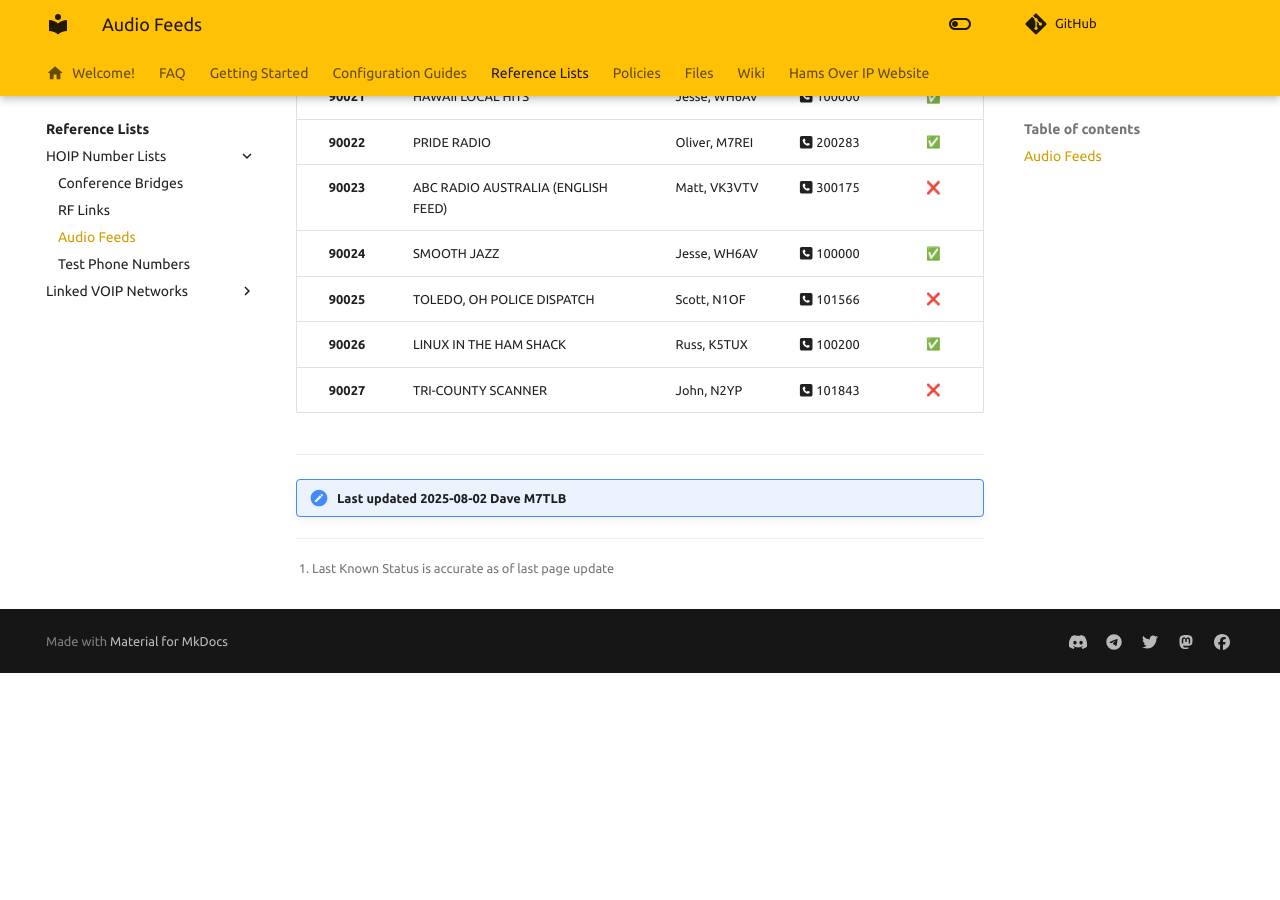
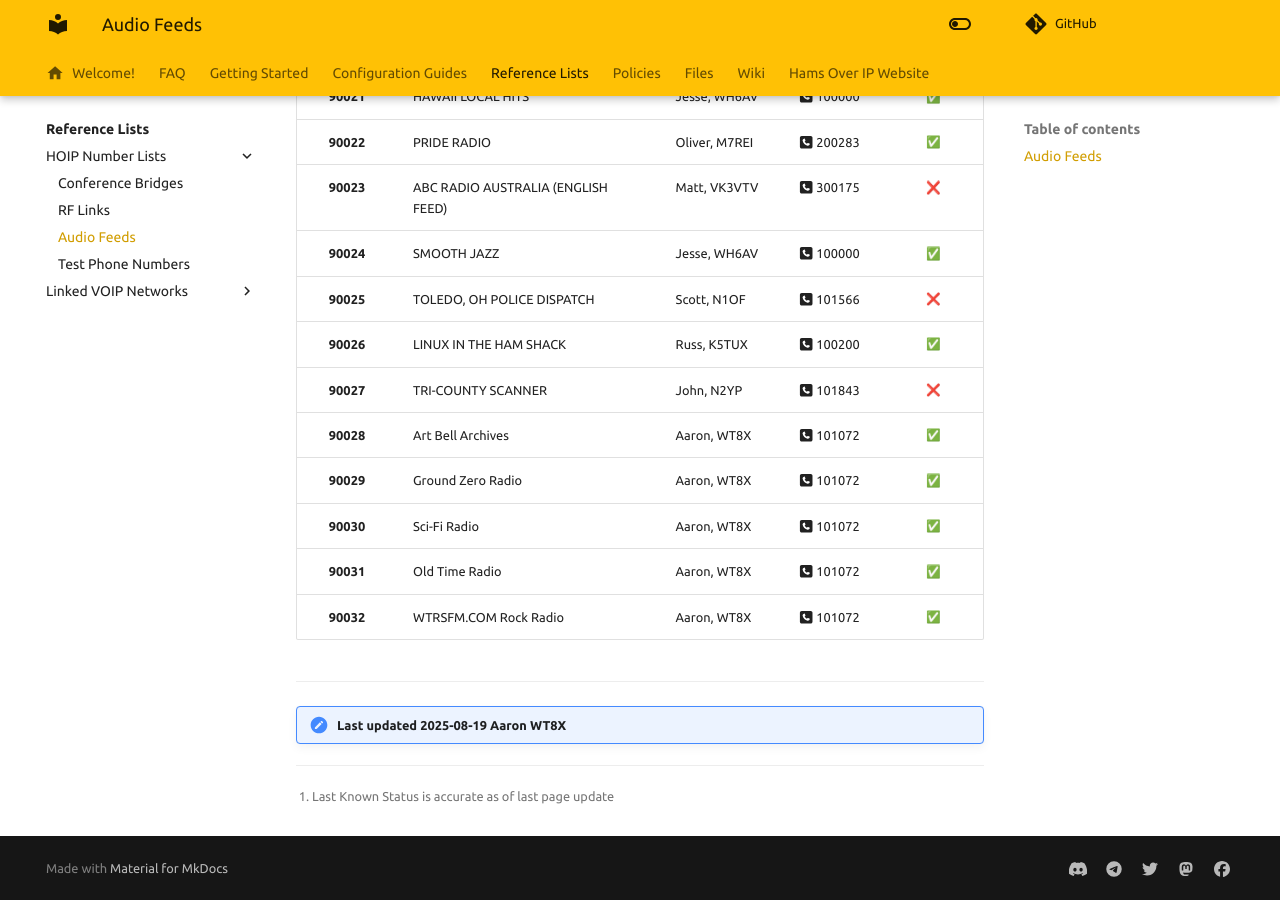
Before and after one commit to hamsoverip/wiki, an MkDocs documentation site: the page built from docs/reference/audio-feeds-list.md, in a window 1280 px wide and 900 px high, scrolled down 1007 px. Built offline with MkDocs 1.6.1 and Material for MkDocs 9.7.7, drawn with Linux system fonts in a browser that asks for light colours; emoji names are drawn with the system emoji font; comment, search, counter and statistics services are not loaded; before the commit the page ends 1680 px from its top, so only the background shows below that.

Commit message:
Update audio-feeds-list.md
Checked all feeds to verify if they are now working.

```diff
--- a/docs/reference/audio-feeds-list.md
+++ b/docs/reference/audio-feeds-list.md
@@ -26,7 +26,7 @@
 | Extension | Name                                | Owner Contact | &nbsp;                                  | Status [^1]        |
 | :-------: | ----------------------------------- | ------------- | --------------------------------------- | :----------------: |
 | **90002** | NEWSLINE CENTER                     | Steve, K4KSA  | :fontawesome-solid-square-phone: 100001 | :white_check_mark: |
-| **90003** | VARIOUS AUDIO FEEDS                 | Travis, W4TII | :fontawesome-solid-square-phone: 100189 | :x:                |
+| **90003** | VARIOUS AUDIO FEEDS                 | Travis, W4TII | :fontawesome-solid-square-phone: 100189 | :white_check_mark: |
 | **90004** | REGGAE 1                            | Jesse, WH6AV  | :fontawesome-solid-square-phone: 100000 | :white_check_mark: |
 | **90005** | REGGAE 2                            | Jesse, WH6AV  | :fontawesome-solid-square-phone: 100000 | :white_check_mark: |
 | **90006** | TOP 80's 2                          | Jesse, WH6AV  | :fontawesome-solid-square-phone: 100000 | :white_check_mark: |
@@ -41,9 +41,14 @@
 | **90025** | TOLEDO, OH POLICE DISPATCH          | Scott, N1OF   | :fontawesome-solid-square-phone: 101566 | :x:                |
 | **90026** | LINUX IN THE HAM SHACK              | Russ, K5TUX   | :fontawesome-solid-square-phone: 100200 | :white_check_mark: |
 | **90027** | TRI-COUNTY SCANNER                  | John, N2YP    | :fontawesome-solid-square-phone: 101843 | :x:                |
+| **90028** | Art Bell Archives                   | Aaron, WT8X   | :fontawesome-solid-square-phone: 101072 | :white_check_mark: |
+| **90029** | Ground Zero Radio                   | Aaron, WT8X   | :fontawesome-solid-square-phone: 101072 | :white_check_mark: |
+| **90030** | Sci-Fi Radio                        | Aaron, WT8X   | :fontawesome-solid-square-phone: 101072 | :white_check_mark: |
+| **90031** | Old Time Radio                      | Aaron, WT8X   | :fontawesome-solid-square-phone: 101072 | :white_check_mark: |
+| **90032** | WTRSFM.COM Rock Radio               | Aaron, WT8X   | :fontawesome-solid-square-phone: 101072 | :white_check_mark: |
 
 ---
 
-!!! note "Last updated 2025-08-02 Dave M7TLB"
+!!! note "Last updated 2025-08-19 Aaron WT8X"
 
 [^1]: Last Known Status is accurate as of last page update
```
